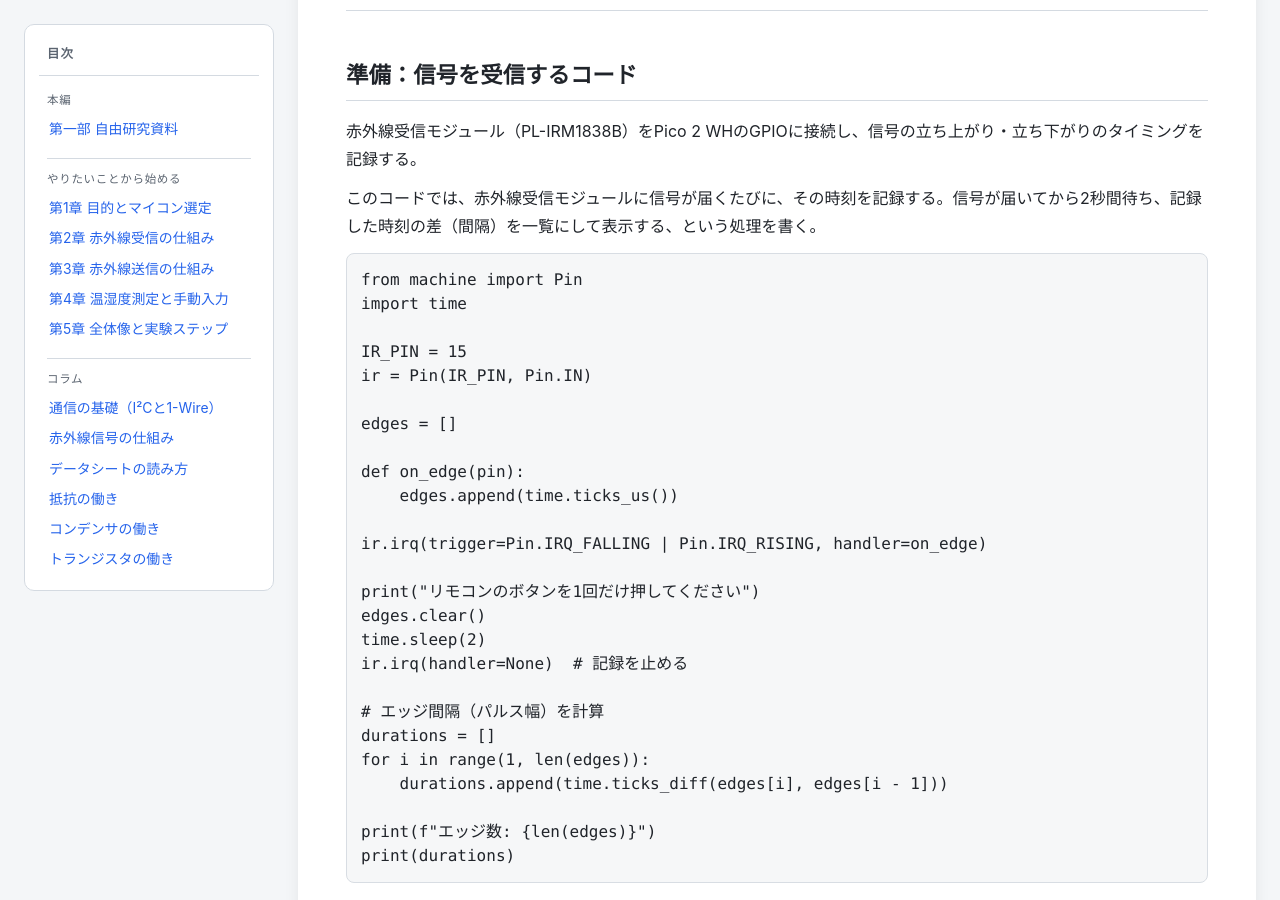
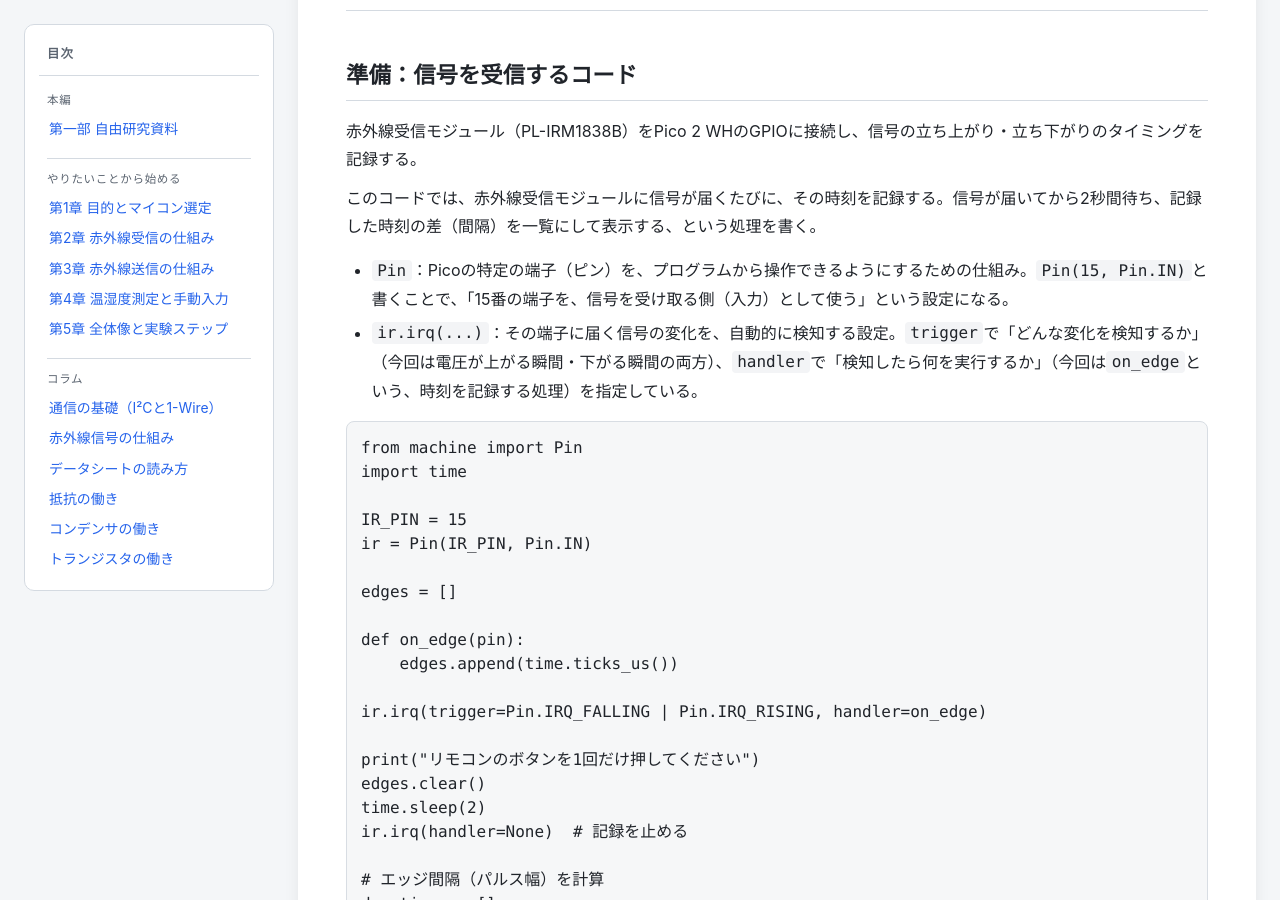
Before and after one commit to TsukemonoGit/Freest2026, a Jekyll site: the page built from docs/page21-draft3.md, in a window 1280 px wide and 900 px high, scrolled down 400 px. Built offline with Jekyll 4.4.1, drawn with Linux system fonts in a browser that asks for light colours; our own code applies the rules of GitHub Pages for plain Markdown files.

Commit message:
Enhance documentation for infrared signal analysis
Add details about the infrared signal processing code.

````diff
--- a/docs/page21-draft3.md
+++ b/docs/page21-draft3.md
@@ -1,3 +1,4 @@
+
 # 21ページ目案：赤外線信号を解析する
 
 ## やりたいこと
@@ -15,6 +16,9 @@
 赤外線受信モジュール（PL-IRM1838B）をPico 2 WHのGPIOに接続し、信号の立ち上がり・立ち下がりのタイミングを記録する。
 
 このコードでは、赤外線受信モジュールに信号が届くたびに、その時刻を記録する。信号が届いてから2秒間待ち、記録した時刻の差（間隔）を一覧にして表示する、という処理を書く。
+
+- `Pin`：Picoの特定の端子（ピン）を、プログラムから操作できるようにするための仕組み。`Pin(15, Pin.IN)`と書くことで、「15番の端子を、信号を受け取る側（入力）として使う」という設定になる。
+- `ir.irq(...)`：その端子に届く信号の変化を、自動的に検知する設定。`trigger`で「どんな変化を検知するか」（今回は電圧が上がる瞬間・下がる瞬間の両方）、`handler`で「検知したら何を実行するか」（今回は`on_edge`という、時刻を記録する処理）を指定している。
 
 ```python
 from machine import Pin
````
